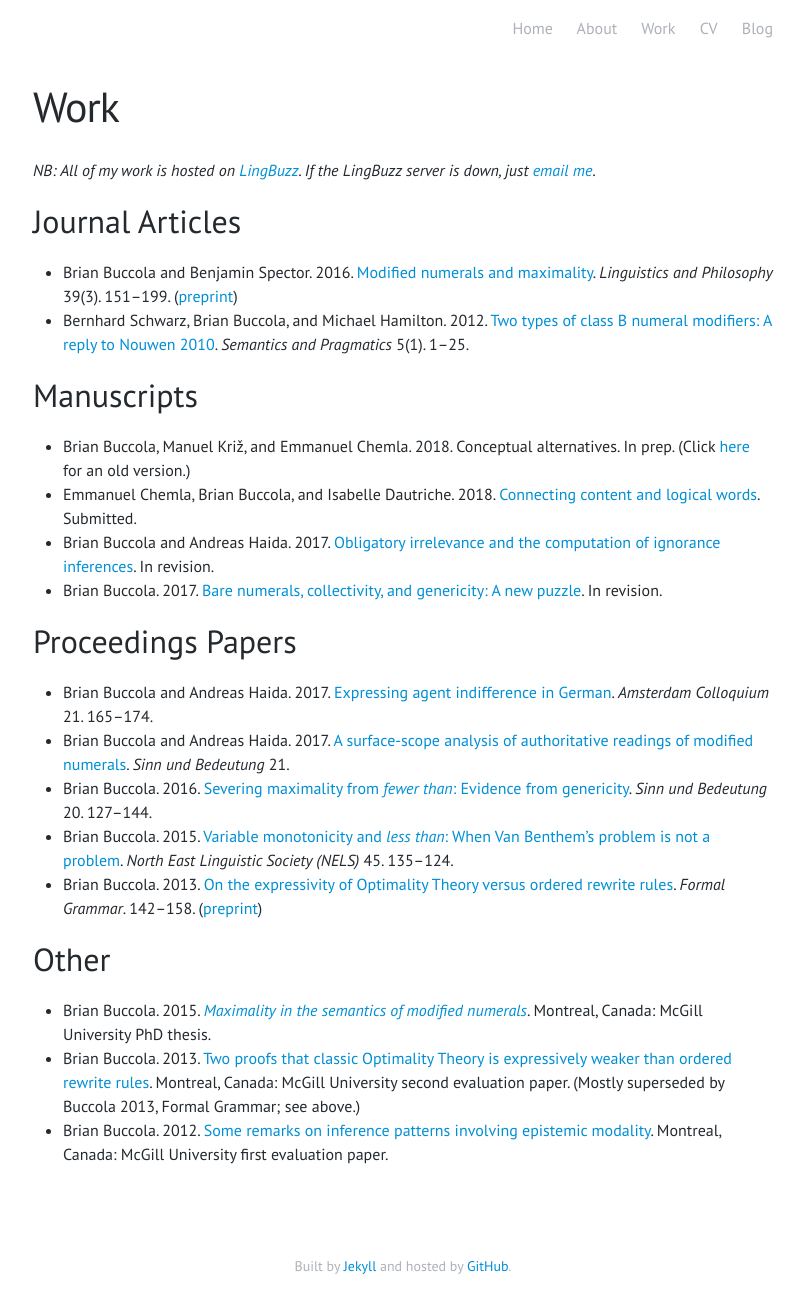
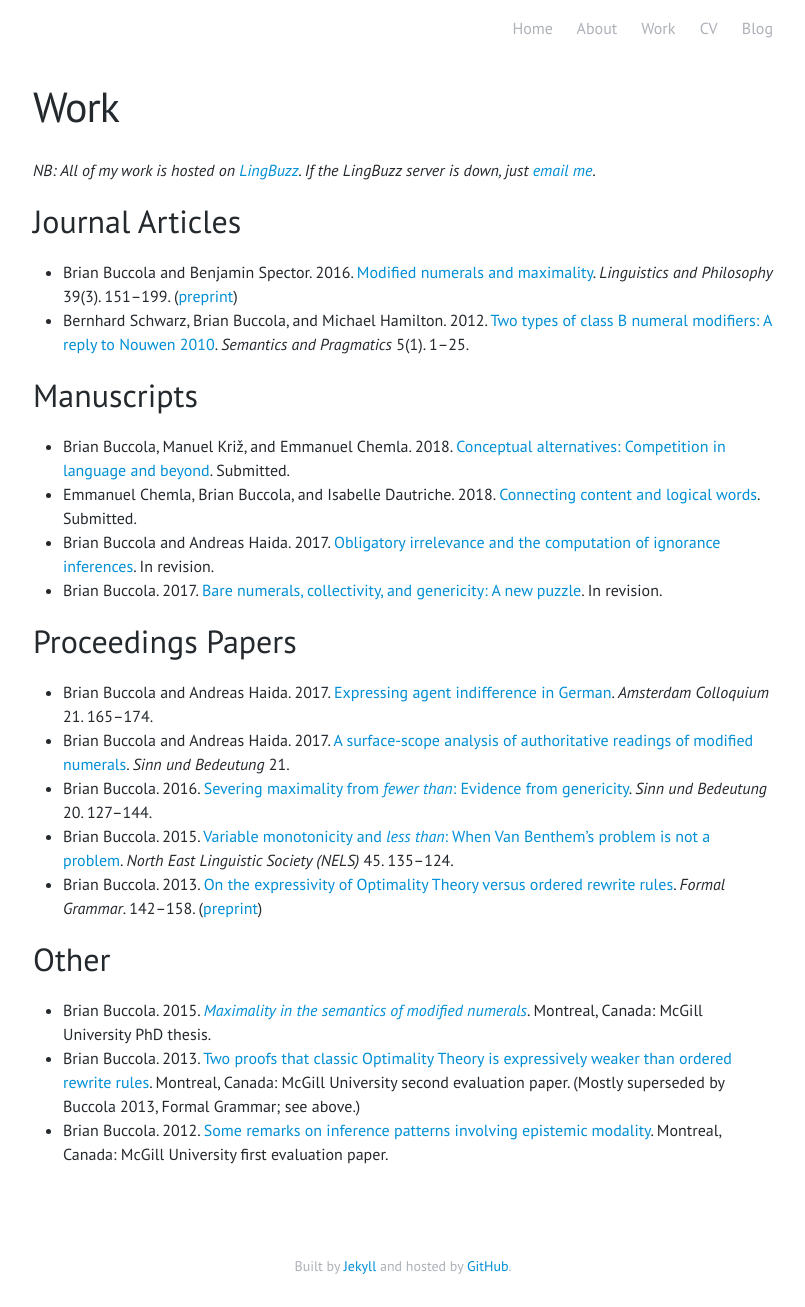
Before and after one commit to brianbuccola/brianbuccola.github.io, a Jekyll site: the page built from work.md, in a window 1280 px wide. Shown: the whole page, without its empty margins (237-1042 px from the left). Built offline with Jekyll 4.4.1, drawn with Linux system fonts in a browser that asks for light colours; some web fonts are replaced.

Commit message:
Update concepts paper (title, and in prep -> submitted)

```diff
--- a/work.md
+++ b/work.md
@@ -21,12 +21,12 @@ redirect_from: /research.html
 
 ## Manuscripts
 
-- Brian Buccola, Manuel Križ, and Emmanuel Chemla. 2018. Conceptual alternatives. In prep. (Click [here][cog-lb] for an old version.)
+- Brian Buccola, Manuel Križ, and Emmanuel Chemla. 2018. [Conceptual alternatives: Competition in language and beyond][concepts-lb]. Submitted.
 - Emmanuel Chemla, Brian Buccola, and Isabelle Dautriche. 2018. [Connecting content and logical words][connecting-sa]. Submitted.
 - Brian Buccola and Andreas Haida. 2017. [Obligatory irrelevance and the computation of ignorance inferences][sp-lb]. In revision.
 - Brian Buccola. 2017. [Bare numerals, collectivity, and genericity: A new puzzle][jos-lb]. In revision.
 
-[cog-lb]: http://ling.auf.net/lingbuzz/003208
+[concepts-lb]: http://ling.auf.net/lingbuzz/003208
 [connecting-sa]: http://semanticsarchive.net/Archive/WVhYzUwM/Chemla-Buccola-Dautriche-ConnectWords.html
 [sp-lb]: http://ling.auf.net/lingbuzz/003600
 [jos-lb]: http://ling.auf.net/lingbuzz/003400
```
